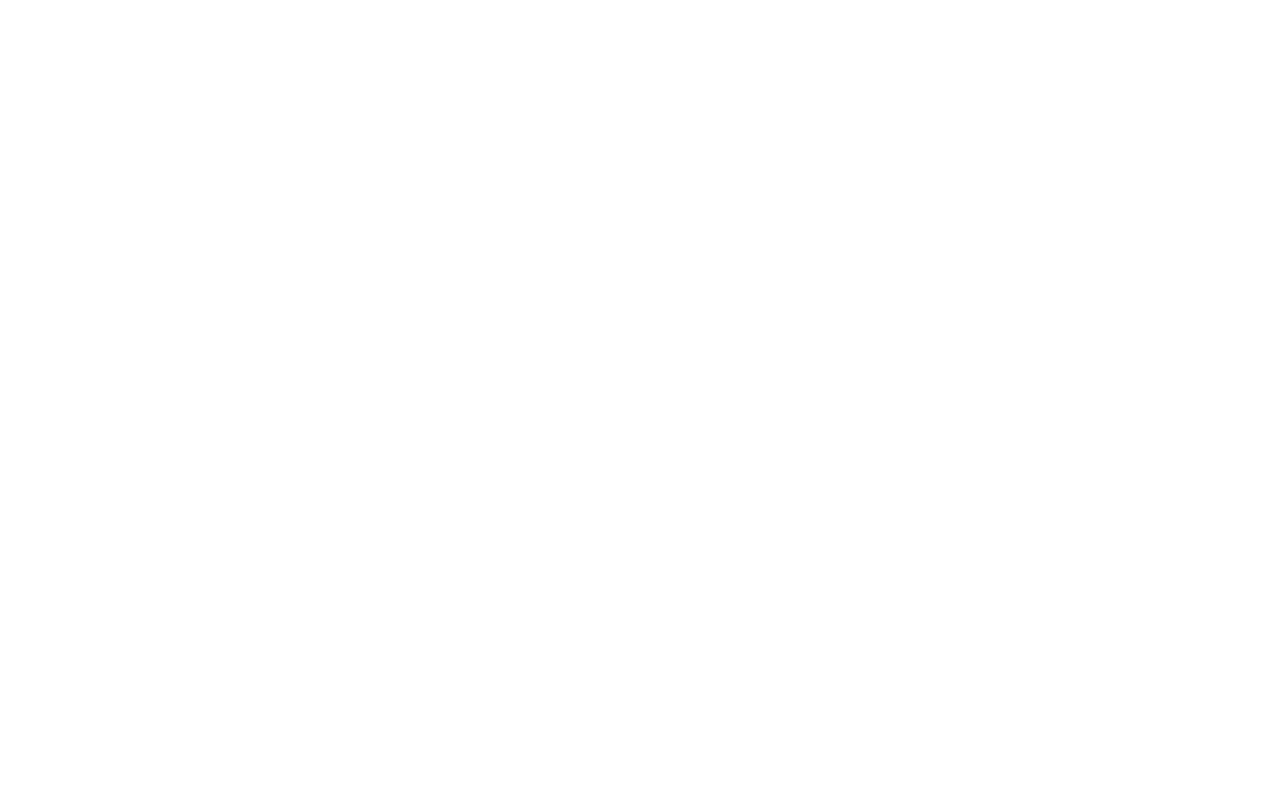
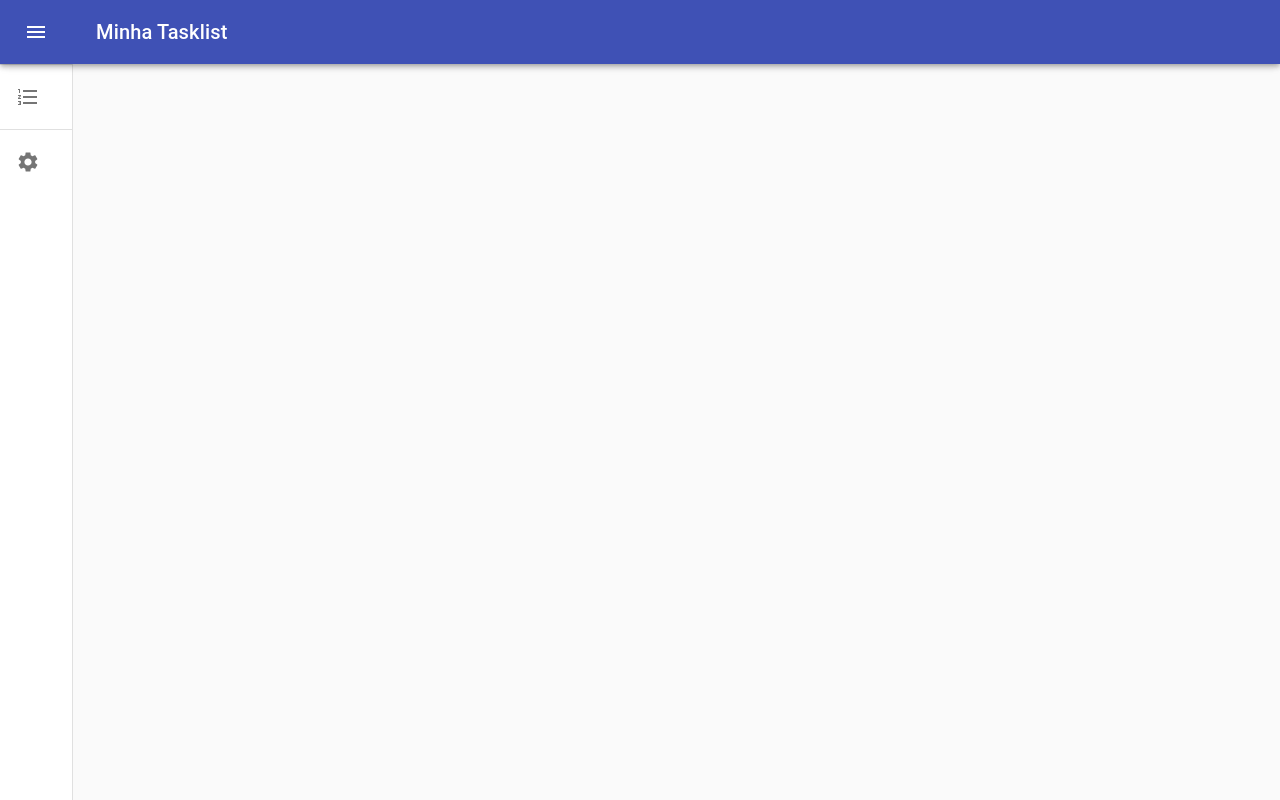
Before and after one commit to fnery18/task-reward, a React (Create React App) app: page /Tasklist in a window 1280 px wide. Built offline with nearby package versions, Linux system fonts and the light colour scheme.

Commit message:
navegação links

```diff
--- a/public/index.html
+++ b/public/index.html
@@ -24,7 +24,7 @@
       work correctly both with client-side routing and a non-root public URL.
       Learn how to configure a non-root public URL by running `npm run build`.
     -->
-    <title>React App</title>
+    <title>TaskReward App</title>
   </head>
   <body>
     <noscript>You need to enable JavaScript to run this app.</noscript>
--- a/src/components/Header/index.js
+++ b/src/components/Header/index.js
@@ -15,8 +15,7 @@ import ChevronRightIcon from '@material-ui/icons/ChevronRight';
 import ListItem from '@material-ui/core/ListItem';
 import ListItemIcon from '@material-ui/core/ListItemIcon';
 import ListItemText from '@material-ui/core/ListItemText';
-import InboxIcon from '@material-ui/icons/MoveToInbox';
-import MailIcon from '@material-ui/icons/Mail';
+import { Link } from 'react-router-dom';
 import logo from '../../assets/images/logo.png';
 import makeStyles from '../Header/styles.js'
 import FormatListNumberedIcon from '@material-ui/icons/FormatListNumbered';
@@ -77,17 +76,20 @@ export default function Header(props) {
                 }}
             >
                 <div className={classes.toolbar}>
-                    <img src={logo} alt="Task Reward App" className={classes.imageLogo} />
-                    <Typography>
-                        Task Reward
-                    </Typography>
+                    <Link to="/">
+                        <img src={logo} alt="Task Reward App" className={classes.imageLogo} />
+                        <Typography>
+                            Task Reward
+                        </Typography>
+                    </Link>
+
                     <IconButton onClick={handleDrawerClose}>
                         {theme.direction === 'rtl' ? <ChevronRightIcon /> : <ChevronLeftIcon />}
                     </IconButton>
                 </div>
                 <Divider />
                 <List>
-                    <ListItem button key={'Tasks'}>
+                    <ListItem button key={'Tasks'} component={Link} to="/Tasklist" >
                         <ListItemIcon><FormatListNumberedIcon /></ListItemIcon>
                         <ListItemText primary={'Tasks'} />
                     </ListItem>
--- /dev/null
+++ b/src/pages/Home/index.js
@@ -0,0 +1,13 @@
+import React, { useState } from 'react';
+import makeStyles from './styles.js';
+import Header from '../../components/Header';
+
+export default function Home(props) {
+    const classes = makeStyles();
+
+    return (
+        <>
+            <Header tituloHeader="Home" />
+        </>
+    );
+}
--- a/src/pages/Tasks/index.js
+++ b/src/pages/Tasklist/index.js
@@ -2,12 +2,12 @@ import React, { useState } from 'react';
 import makeStyles from './styles.js';
 import Header from '../../components/Header';
 
-export default function Tasks(props) {
+export default function Tasklist(props) {
     const classes = makeStyles();
 
     return (
         <>
-            <Header tituloHeader="Home" />
+            <Header tituloHeader="Minha Tasklist" />
         </>
     );
 }
--- /dev/null
+++ b/src/pages/Tasklist/styles.js
@@ -0,0 +1,6 @@
+import { makeStyles } from '@material-ui/core/styles';
+
+export default makeStyles((theme) => ({
+
+
+}));
--- a/src/routes.js
+++ b/src/routes.js
@@ -1,13 +1,15 @@
 import React from 'react';
 import { BrowserRouter, Switch, Route } from 'react-router-dom';
 
-import Task from './pages/Tasks';
+import Home from './pages/Home';
+import Tasklist from './pages/Tasklist';
 
 export default function Routes() {
     return (
       <BrowserRouter>
         <Switch>
-          <Route path="/" exact component={Task} />
+          <Route path="/" exact component={Home} />
+          <Route path="/Tasklist" component={Tasklist} />
         </Switch>
       </BrowserRouter>
     );
```
Also changed, not shown: src/App.js (line endings or trailing spaces), src/pages/Home/styles.js (renamed from src/pages/Tasks/styles.js), 1 other file (tests, documents, lock files or other folders).
